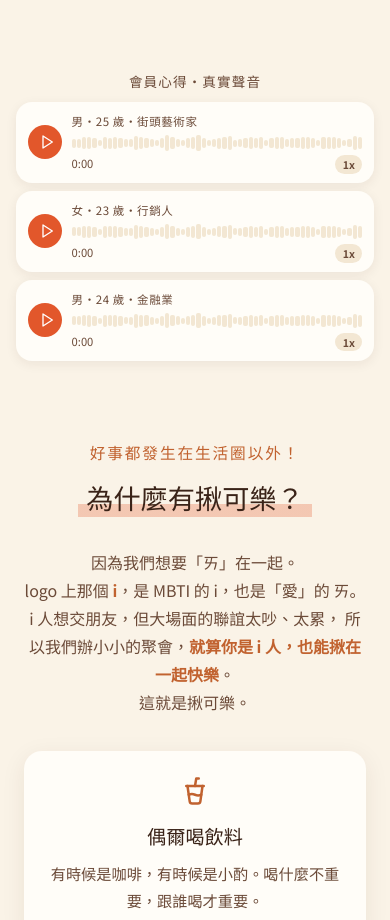
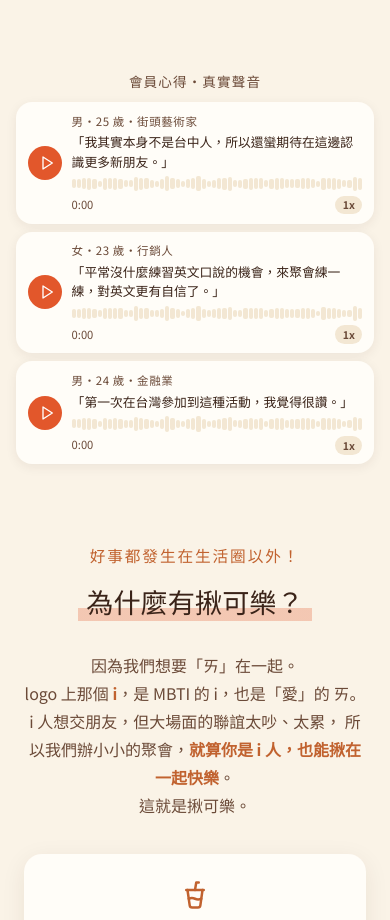
Before and after one commit to Jeffrey0117/wemeet, a website: page public/index.html in a window 390 px wide. Shown: the part 1100-2020 px from the top of the page. Drawn offline with Linux system fonts and the light colour scheme; no server answers; a web font is replaced by a local one.

Commit message:
feat: 心得語音附引言金句（whisper 轉錄後人選）

```diff
--- a/public/index.html
+++ b/public/index.html
@@ -68,6 +68,7 @@
     <button type="button" class="voice-play" aria-label="播放會員心得"></button>
     <div class="voice-body">
       <p class="voice-label">男・25 歲・街頭藝術家</p>
+      <p class="voice-quote">「我其實本身不是台中人，所以還蠻期待在這邊認識更多新朋友。」</p>
       <div class="voice-wave" aria-hidden="true"></div>
     </div>
     <span class="voice-time"><span class="voice-cur">0:00</span><span class="voice-total"></span></span>
@@ -77,6 +78,7 @@
     <button type="button" class="voice-play" aria-label="播放會員心得"></button>
     <div class="voice-body">
       <p class="voice-label">女・23 歲・行銷人</p>
+      <p class="voice-quote">「平常沒什麼練習英文口說的機會，來聚會練一練，對英文更有自信了。」</p>
       <div class="voice-wave" aria-hidden="true"></div>
     </div>
     <span class="voice-time"><span class="voice-cur">0:00</span><span class="voice-total"></span></span>
@@ -86,6 +88,7 @@
     <button type="button" class="voice-play" aria-label="播放會員心得"></button>
     <div class="voice-body">
       <p class="voice-label">男・24 歲・金融業</p>
+      <p class="voice-quote">「第一次在台灣參加到這種活動，我覺得很讚。」</p>
       <div class="voice-wave" aria-hidden="true"></div>
     </div>
     <span class="voice-time"><span class="voice-cur">0:00</span><span class="voice-total"></span></span>
--- a/public/style.css
+++ b/public/style.css
@@ -380,6 +380,13 @@ a { color: var(--fizz); }
   margin-bottom: 0.35rem;
   letter-spacing: 0.05em;
 }
+.voice-quote {
+  font-family: var(--font-display);
+  font-size: 0.95rem;
+  color: var(--cola);
+  line-height: 1.5;
+  margin-bottom: 0.4rem;
+}
 .voice-wave {
   display: flex;
   align-items: center;
@@ -438,7 +445,8 @@ a { color: var(--fizz); }
   .voice-body { grid-column: 2 / 4; min-width: 0; }
   .voice-time { grid-column: 2; justify-self: start; text-align: left; min-width: 0; font-size: 0.7rem; }
   .voice-rate { grid-column: 3; justify-self: end; padding: 0.12rem 0.45rem; font-size: 0.66rem; }
-  .voice-label { font-size: 0.72rem; margin-bottom: 0.2rem; }
+  .voice-label { font-size: 0.72rem; margin-bottom: 0.1rem; }
+  .voice-quote { font-size: 0.8rem; margin-bottom: 0.25rem; }
   .voice-wave { height: 18px; gap: 1px; }
   .voice-wave i { min-width: 1px; }
 }
```
